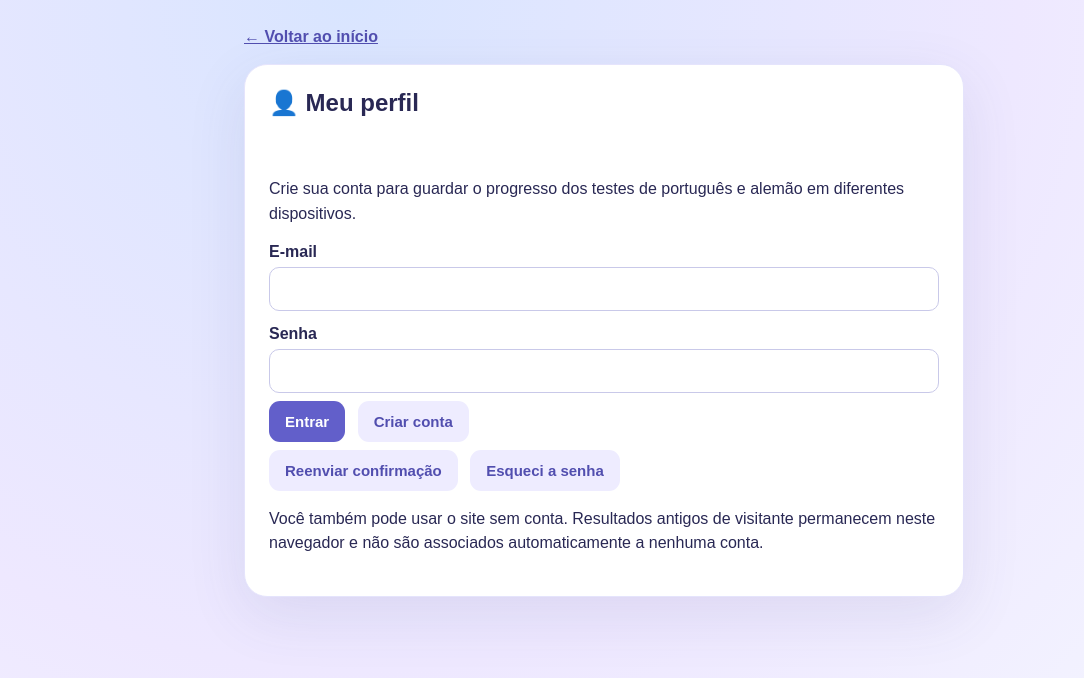
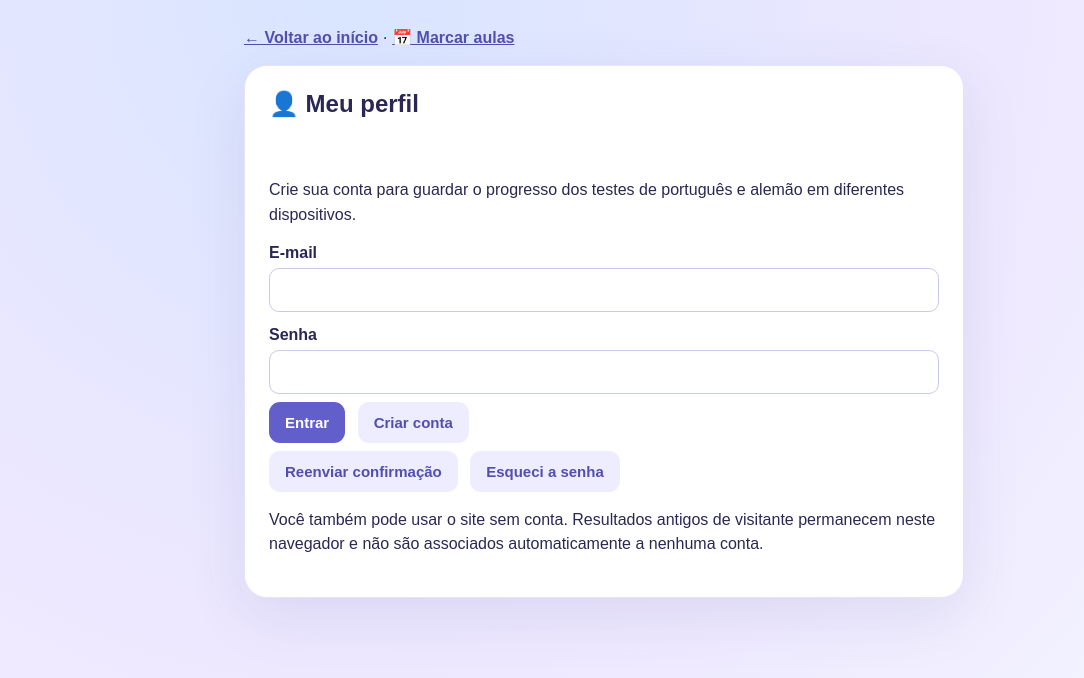
Before and after one commit to Victor-Hugo-05/espanhol, a plain HTML site: page perfil.html in a window 1280 px wide. Shown: the whole page, without its empty margins (36-1120 px from the left). Drawn offline with nearby package versions, Linux system fonts and the light colour scheme.

Commit message:
Add lesson scheduling navigation

```diff
--- a/perfil.html
+++ b/perfil.html
@@ -13,7 +13,7 @@
 <script src="vocab-ranks-v2.js?v=1"></script>
 </head>
 <body><main>
-<a href="index.html">← Voltar ao início</a>
+<a href="index.html">← Voltar ao início</a> · <a href="aulas.html">📅 Marcar aulas</a>
 <section>
 <h1>👤 Meu perfil</h1>
 <p id="status" role="status" aria-live="polite">Carregando…</p>
```
